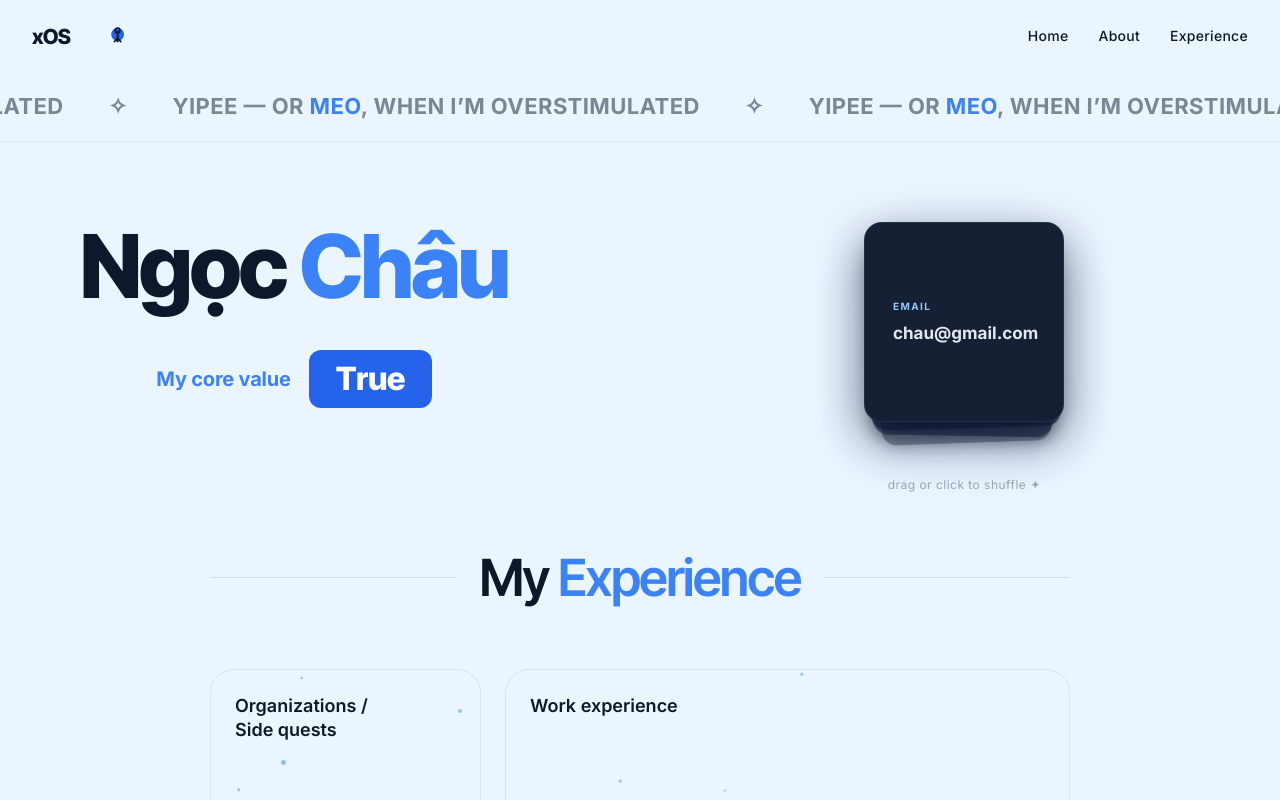
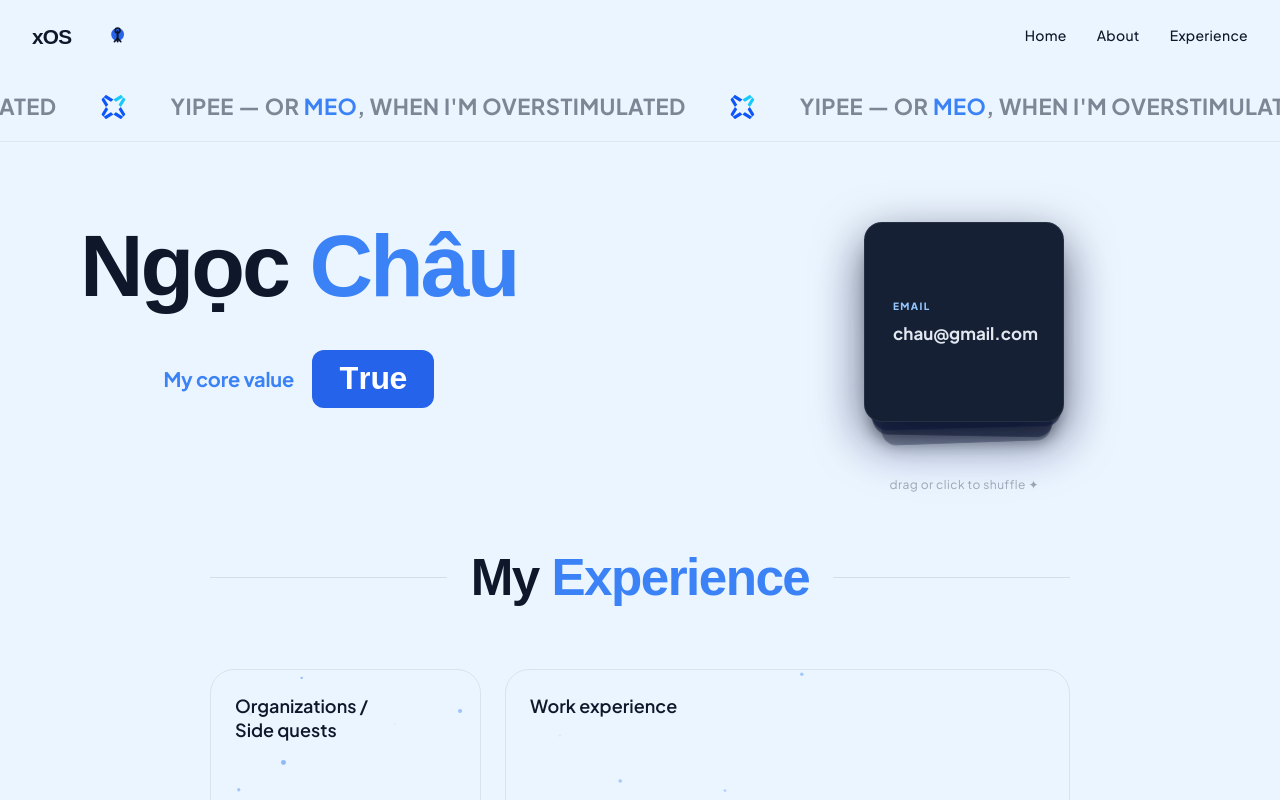
Before and after one commit to Project-X-Vietnam/internal, a Next.js app in the folder internal/: page /xos in a window 1280 px wide. Shown: the top 800 px of the page. Built offline with nearby package versions, Linux system fonts and the light colour scheme.

Commit message:
Change fonts

```diff
--- a/internal/app/xos/page.tsx
+++ b/internal/app/xos/page.tsx
@@ -45,9 +45,8 @@ export default function xOSPage() {
 
   return (
     <>
-      {/* Google Fonts */}
+      {/* Local Fonts - Plus Jakarta Sans & SF Pro Display */}
       <style>{`
-        @import url('https://fonts.googleapis.com/css2?family=Inter+Tight:wght@600;700;800&family=Inter:wght@300;400;500;600;700&display=swap');
 
         *, *::before, *::after { box-sizing: border-box; margin: 0; padding: 0; }
 
@@ -63,8 +62,8 @@ export default function xOSPage() {
         }
 
         .section-title {
-          font-family: 'Inter Tight', sans-serif;
-          font-weight: 800;
+          font-family: 'SF Pro Display', sans-serif;
+          font-weight: 700;
           font-size: clamp(42px, 5vw, 80px);
           line-height: 0.98;
           letter-spacing: -0.02em;
@@ -80,13 +79,13 @@ export default function xOSPage() {
         /* ── Page Specific Base Styles ─────────────────────────────────── */
 
         body {
-          font-family: 'Inter', sans-serif;
+          font-family: 'Plus Jakarta Sans', sans-serif;
           background-color: #EBF5FF;
         }
 
         .page-wrapper {
           min-height: 100vh;
-          font-family: 'Inter', sans-serif;
+          font-family: 'Plus Jakarta Sans', sans-serif;
         }
 
         .header {
@@ -117,7 +116,7 @@ export default function xOSPage() {
         }
 
         .nav-link {
-          font-family: 'Inter', sans-serif;
+          font-family: 'Plus Jakarta Sans', sans-serif;
           font-size: 14px;
           font-weight: 500;
           color: #0f172a;
@@ -219,8 +218,8 @@ export default function xOSPage() {
         }
 
         .step-label {
-          font-family: 'Inter Tight', sans-serif;
-          font-weight: 700;
+          font-family: 'SF Pro Display', sans-serif;
+          font-weight: 600;
           font-size: 16px;
           color: #1e40af;
           background: #dbeafe;
@@ -233,8 +232,8 @@ export default function xOSPage() {
         .step-right {}
 
         .step-title {
-          font-family: 'Inter Tight', sans-serif;
-          font-weight: 800;
+          font-family: 'SF Pro Display', sans-serif;
+          font-weight: 700;
           font-size: clamp(28px, 3vw, 48px);
           color: #0f172a;
           line-height: 1.05;
@@ -276,8 +275,8 @@ export default function xOSPage() {
         }
 
         .footer-logo-text {
-          font-family: 'Inter Tight', sans-serif;
-          font-weight: 800;
+          font-family: 'SF Pro Display', sans-serif;
+          font-weight: 700;
           font-size: clamp(60px, 8vw, 120px);
           color: transparent;
           -webkit-text-stroke: 1.5px rgba(15,23,42,0.15);
--- a/internal/components/xos/experience-section.tsx
+++ b/internal/components/xos/experience-section.tsx
@@ -375,7 +375,7 @@ export default function ExperienceSection() {
         }}>
           <div style={{ height: 1, flex: 1, background: "rgba(15,23,42,0.1)" }} />
           <h2 style={{
-            fontFamily: "'Inter Tight', sans-serif", fontWeight: 400, fontSize: "clamp(32px, 4vw, 56px)",
+            fontFamily: "'Inter Tight', sans-serif", fontWeight: 700, fontSize: "clamp(32px, 4vw, 56px)",
             letterSpacing: "-0.03em", margin: 0, color: "#0f172a", whiteSpace: "nowrap",
             lineHeight: 1.4, padding: "0.15em 0"
           }}>
--- a/internal/components/xos/intro-section.tsx
+++ b/internal/components/xos/intro-section.tsx
@@ -2,6 +2,21 @@
 
 import { useEffect, useRef, useState } from "react";
 import { motion, useMotionValue, animate, AnimatePresence, useTransform } from "framer-motion";
+
+// ─── Icon SVG ────────────────────────────────────────────────────────────────
+
+const IconSVG = () => (
+  <svg width="24" height="24" viewBox="0 0 250 250" fill="none" xmlns="http://www.w3.org/2000/svg">
+    <path d="M125 47.0824L146.823 68.9055C148.145 70.2271 150.202 70.4679 151.794 69.4834L226.996 23.0041L205.173 1.18102C203.851 -0.140613 201.794 -0.381396 200.202 0.603142L125 47.0824Z" fill="#17CAFA"/>
+    <path d="M202.917 125L181.094 103.177C179.773 101.856 179.532 99.7982 180.516 98.2063L226.996 23.0042L248.819 44.8272C250.14 46.1489 250.381 48.2062 249.397 49.7981L202.917 125Z" fill="#17CAFA"/>
+    <path d="M202.917 125L181.094 146.823C179.773 148.145 179.532 150.202 180.516 151.794L226.996 226.996L248.819 205.173C250.14 203.852 250.381 201.794 249.397 200.202L202.917 125Z" fill="#0E56FA"/>
+    <path d="M125 202.918L146.823 181.095C148.145 179.773 150.202 179.532 151.794 180.517L226.996 226.996L205.173 248.819C203.851 250.141 201.794 250.382 200.202 249.397L125 202.918Z" fill="#0E56FA"/>
+    <path d="M125.001 202.915L103.178 181.092C101.856 179.77 99.7987 179.529 98.2069 180.514L23.0047 226.993L44.8278 248.816C46.1494 250.138 48.2068 250.379 49.7986 249.394L125.001 202.915Z" fill="#0E56FA"/>
+    <path d="M47.0826 124.997L68.9056 146.82C70.2272 148.142 70.468 150.199 69.4835 151.791L23.0042 226.993L1.18116 205.17C-0.140475 203.849 -0.381259 201.791 0.603279 200.199L47.0826 124.997Z" fill="#0E56FA"/>
+    <path d="M47.0826 124.997L68.9056 103.174C70.2272 101.853 70.468 99.7953 69.4835 98.2035L23.0042 23.0013L1.18116 44.8244C-0.140475 46.146 -0.381259 48.2034 0.603279 49.7952L47.0826 124.997Z" fill="#0E56FA"/>
+    <path d="M125.001 47.0798L103.178 68.9028C101.856 70.2244 99.7987 70.4652 98.2069 69.4807L23.0047 23.0014L44.8278 1.18102C46.1494 -0.140613 48.2068 -0.381396 49.7986 0.603142L125.001 47.0824V47.0798Z" fill="#0E56FA"/>
+  </svg>
+);
 
 // ─── Marquee ──────────────────────────────────────────────────────────────────
 
@@ -16,9 +31,9 @@ function Marquee() {
       <span>
         {"Yipee — or "}
         <span style={{ color: "#3b82f6" }}>meo</span>
-        {", when I’m overstimulated"}
+        {", when I'm overstimulated"}
       </span>
-      <span style={{ margin: "0 45px" }}>{`\u2727`}</span>
+      <span style={{ margin: "0 45px", display: "inline-flex", alignItems: "center" }}><IconSVG /></span>
     </span>
   );
 
--- a/internal/components/xos/mypic-section.tsx
+++ b/internal/components/xos/mypic-section.tsx
@@ -129,7 +129,7 @@ export default function MyPicSection() {
           <div className="fan-header">
             <div style={{ height: 1, flex: 1, background: "rgba(15,23,42,0.1)" }} />
             <h2 style={{
-              fontFamily: "'Inter Tight', sans-serif", fontWeight: 400, fontSize: "clamp(32px, 4vw, 56px)",
+              fontFamily: "'Inter Tight', sans-serif", fontWeight: 700, fontSize: "clamp(32px, 4vw, 56px)",
               letterSpacing: "-0.03em", margin: 0, color: "#0f172a", whiteSpace: "nowrap",
               lineHeight: 1.4, padding: "0.15em 0"
             }}>
```
